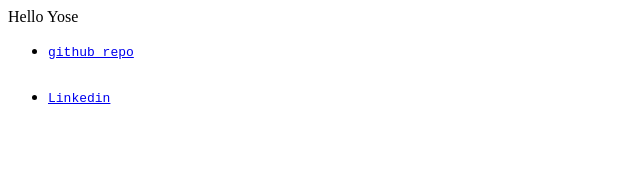
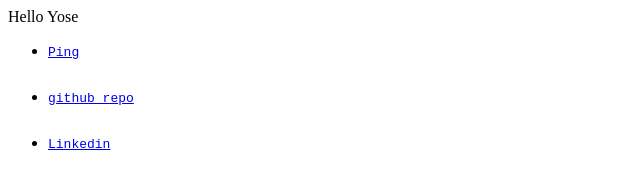
Before and after one commit to gbranchaud/yose-node, a website: page assets/home.html in a window 1280 px wide. Shown: the whole page, without its empty margins (0-640 px from the left). Drawn offline with Linux system fonts and the light colour scheme.

Commit message:
added the link to the ping service

```diff
--- a/assets/home.html
+++ b/assets/home.html
@@ -4,6 +4,10 @@
 <body>
   Hello Yose
   <ul>
+    <li>
+      <pre><a id="ping-challenge-link" href="/ping">Ping</a>
+      </pre>
+    </li>
     <li>
       <pre><a id="repository-link" href="https://github.com/gbranchaud/yose-node">github repo</a>
       </pre>
```
Also changed, not shown: test/portfolio-challenge-test.js (+14 -2 lines).
